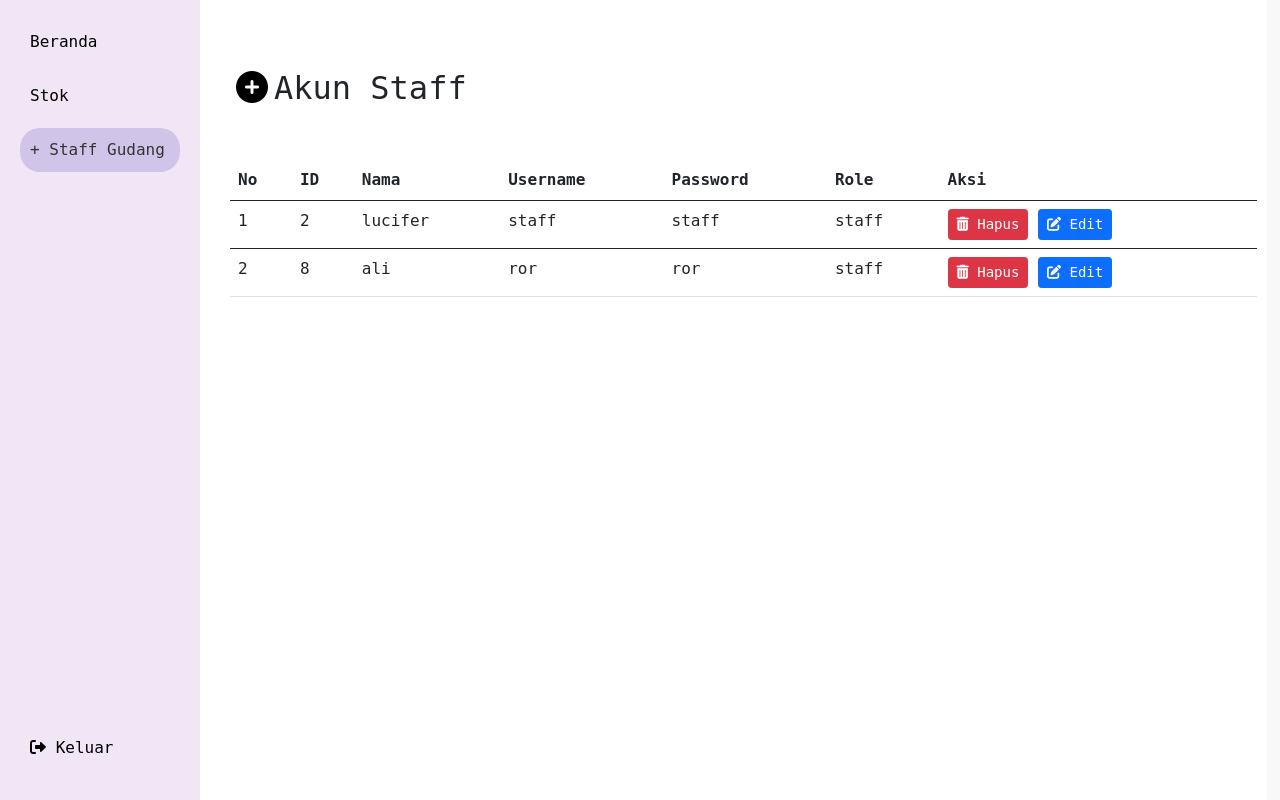
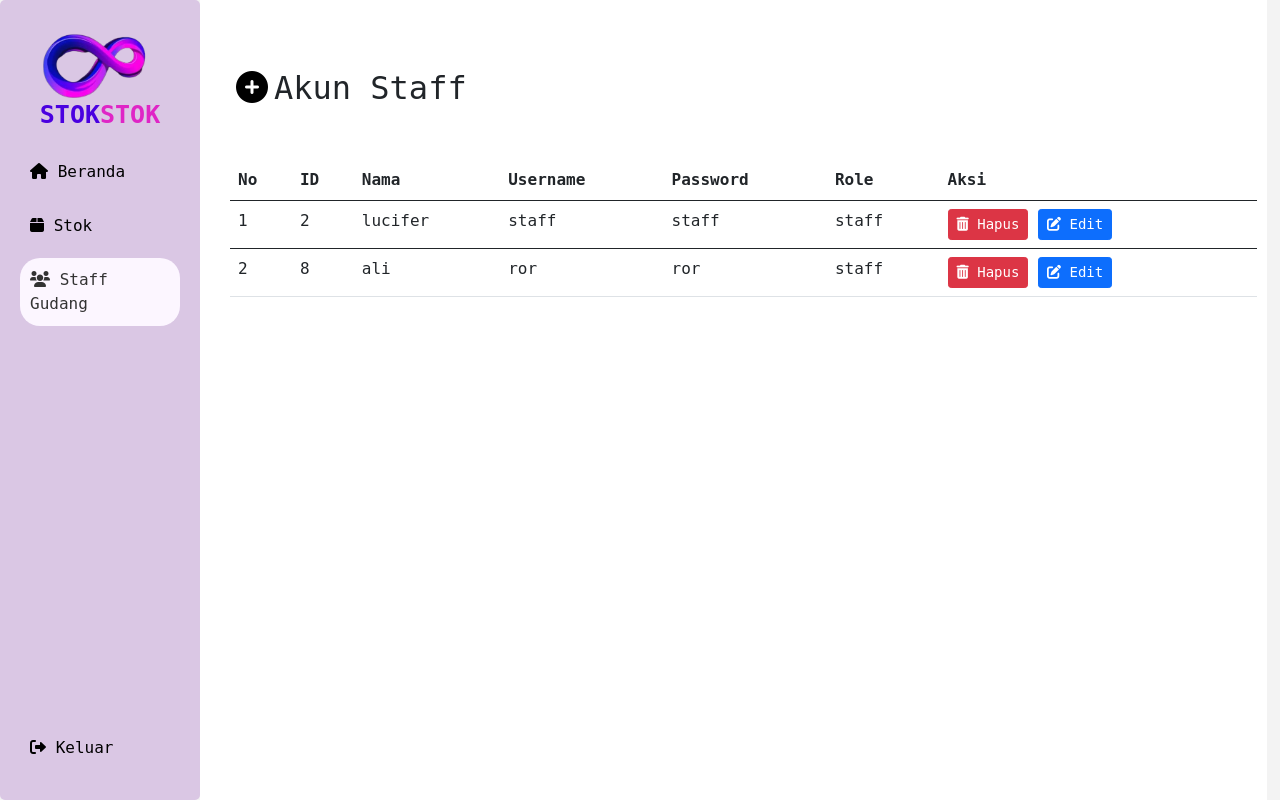
Before and after one commit to Geannnnn/PBL-105, a PHP site: page /PBL-105-main/PBL105/admin/st.php in a window 1280 px wide. Run offline with PHP 8.4, Linux system fonts and the light colour scheme; data comes from the database, SQL or seed files in the repository.

Commit message:
Update st.php

```diff
--- a/PBL105/admin/st.php
+++ b/PBL105/admin/st.php
@@ -46,7 +46,7 @@
             font-family: "Roboto Mono", monospace;
             margin: 0;
             padding: 0;
-            background-color: #f8f8f8;
+            background-color: hsla(0, 0.00%, 95.30%, 0.97);
         }
         .sidebar {
             position: fixed;
@@ -54,8 +54,9 @@
             left: 0;
             width: 200px;
             height: 100vh;
-            background-color: #f0e6f6;
+            background-color: rgb(218, 199, 228);
             padding: 20px;
+            border-radius: 5px;
         }
         .content {
             margin-left: 200px;
@@ -71,7 +72,7 @@
             margin-bottom: 10px;
         }
         .sidebar a:hover {
-            background-color: #d1c4e9;
+            background-color: rgb(252, 246, 255);
             width: 100%;
             border-radius: 20px;
         }
@@ -95,6 +96,12 @@
             color: #333;
         }
 
+        .stok-title {
+    font-size: 25px;
+    font-weight: bold;
+    text-align: center;
+    margin-bottom: 20px; }
+
     </style>
 
 <body>
@@ -102,11 +109,22 @@
         <div class="row">
 
             <div class="col-lg-2 col-xl-2 col-md-4 col-sm-6 sidebar">
-                <a href="dashboard.php">Beranda</a>
-                <a href="stok.php">Stok</a>
-                <a style="background-color: #d1c4e9;
-                    color: #333; border-radius: 20px;" href="#">+ Staff Gudang</a>
-                <a href="../logout.php" class="logout" style="width: 80%;" ><i class="fas fa-sign-out-alt"></i> Keluar</a>
+                <img src="http://localhost/PBL-105-main/PBL105/gambar/1.png" alt="Logo" width="140" height="80">
+                    <h3 class="stok-title" style="color: #4a00e0;">
+                        <span>STOK</span><span style="color: rgb(223, 37, 198);">STOK</span>
+                    </h3>
+                    <a href="dashboard.php">
+        <i class="fas fa-home"></i> Beranda
+    </a>
+    <a href="stok.php">
+        <i class="fas fa-box"></i> Stok
+    </a>
+    <a style="background-color: rgb(252, 246, 255); color: #333; border-radius: 20px;" href="#">
+        <i class="fas fa-users"></i> Staff Gudang
+    </a>
+    <a href="../logout.php" class="logout" style="width: 80%;">
+        <i class="fas fa-sign-out-alt"></i> Keluar
+    </a>
             </div>
 
             <div class="col-lg-10 col-xl-10 col-md-8 col-sm-6 content">
```
